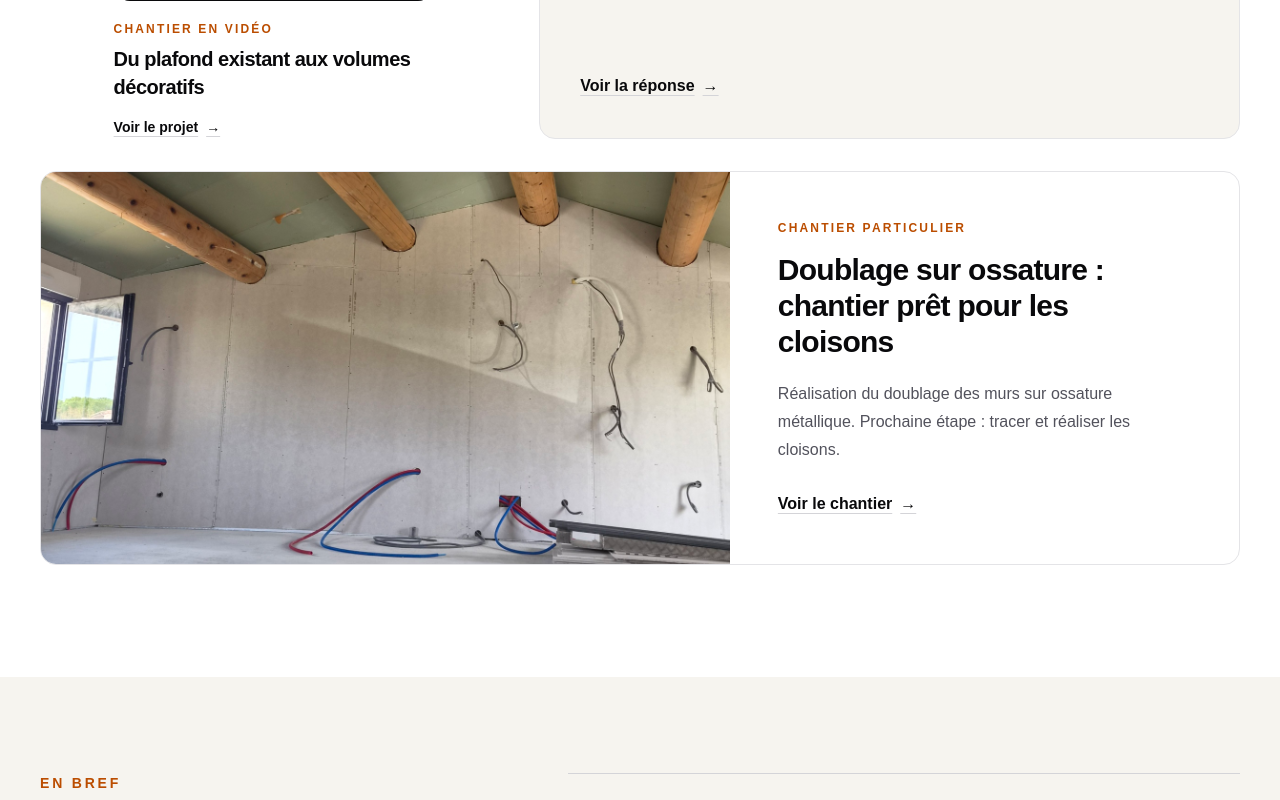
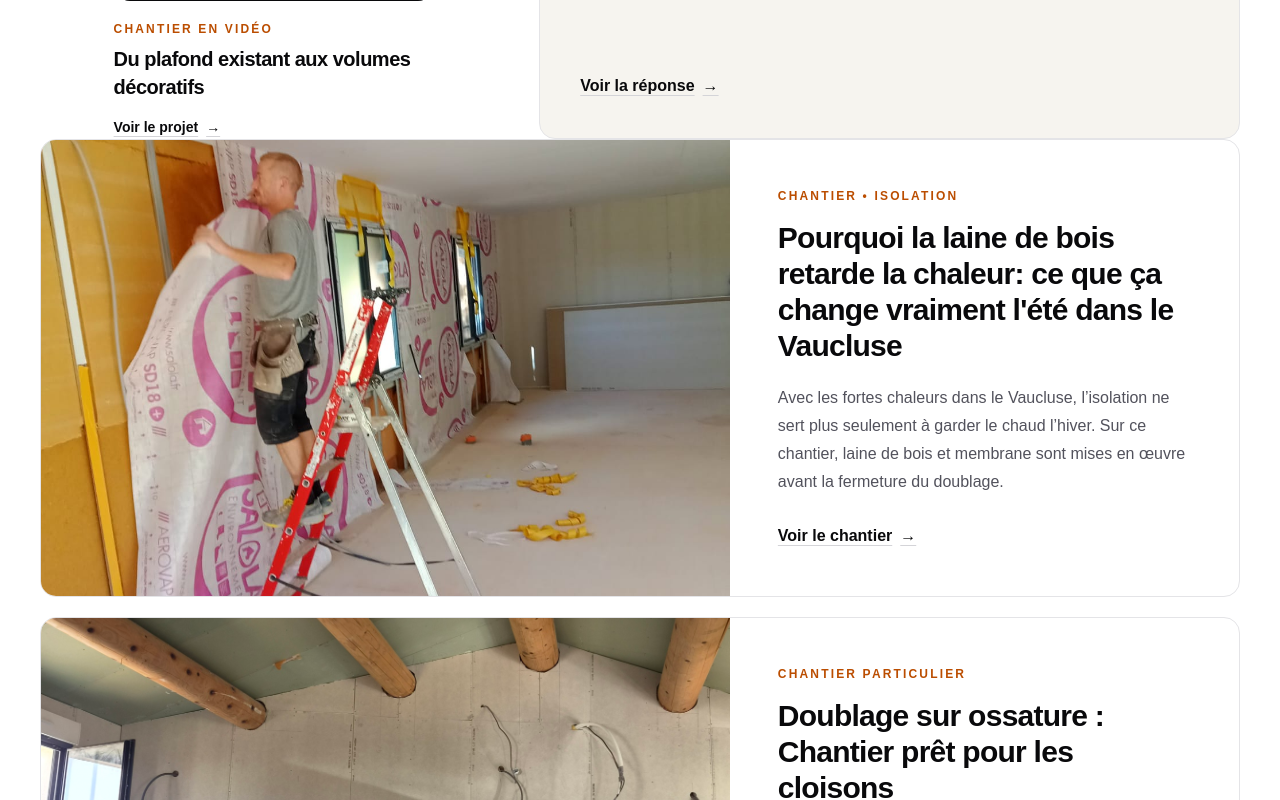
Before and after one commit to grouma84/vaucluse-amenagement-interieur, a Next.js app: page /actu in a window 1280 px wide. Shown: the part 2180-2980 px from the top of the page. Built offline with nearby package versions, Linux system fonts and the light colour scheme; grey boxes are pictures that could not be loaded.

Commit message:
Add wood fibre insulation actu article

```diff
--- a/src/components/actu/ActuFeed.tsx
+++ b/src/components/actu/ActuFeed.tsx
@@ -3,6 +3,7 @@ import { ACTU_FEED } from "@/content/actu"
 import ChantierCard from "./ChantierCard"
 import QuestionCard from "./QuestionCard"
 import ReelCard from "./ReelCard"
+import { ACTU_ARTICLES } from "@/content/actu-articles"
 
 export default function ActuFeed() {
     return (
@@ -36,15 +37,20 @@ export default function ActuFeed() {
                 </div>
 
                 {/* CHANTIER LARGE */}
-                <div className="mt-8">
-                    <ChantierCard
-                        image={ACTU_FEED.chantier.image}
-                        imageAlt={ACTU_FEED.chantier.imageAlt}
-                        category={ACTU_FEED.chantier.category}
-                        title={ACTU_FEED.chantier.title}
-                        excerpt={ACTU_FEED.chantier.excerpt}
-                        href={ACTU_FEED.chantier.href}
-                    />
+                <div className="space-y-5">
+                    {[...ACTU_ARTICLES]
+                        .sort((a, b) => b.publishedAt.localeCompare(a.publishedAt))
+                        .map((article) => (
+                            <ChantierCard
+                                key={article.slug}
+                                category={article.category}
+                                title={article.title}
+                                excerpt={article.excerpt}
+                                image={article.image}
+                                imageAlt={article.imageAlt}
+                                href={`/actu/${article.slug}`}
+                            />
+                        ))}
                 </div>
 
             </div>
--- a/src/content/actu-articles.ts
+++ b/src/content/actu-articles.ts
@@ -54,6 +54,53 @@ export const ACTU_ARTICLES: ActuArticle[] = [
         serviceLabel:
             "Voir nos travaux de cloisons et doublages",
     },
+    {
+        slug: "isolation-laine-de-bois-chaleur-vaucluse",
+
+        category: "CHANTIER • ISOLATION",
+
+        title:
+            "Pourquoi la laine de bois retarde la chaleur: ce que ça change vraiment l'été dans le Vaucluse",
+
+        excerpt:
+            "Avec les fortes chaleurs dans le Vaucluse, l’isolation ne sert plus seulement à garder le chaud l’hiver. Sur ce chantier, laine de bois et membrane sont mises en œuvre avant la fermeture du doublage.",
+
+        image:
+            "/images/actu/isolation-laine-de-bois-chaleur-vaucluse.jpg",
+
+        imageAlt:
+            "Plaquiste posant une membrane devant une isolation en laine de bois dans le Vaucluse",
+
+        publishedAt: "2026-09-08",
+
+        location: "Vaucluse",
+
+        intro:
+            "Dans le bâtiment, quand on parle isolation, on pense souvent au froid. Dans le Vaucluse, avec les fortes chaleurs, il faut aussi regarder comment la maison va se comporter en plein été.",
+
+        paragraphs: [
+            "Sur ce chantier, l'isolation en laine de bois est posée dans le doublage. Avant de fermer avec les plaques de plâtre, place maintenant à la pose de la membrane.",
+
+            "La laine de bois est particulièrement adaptée au confort d'été : sa densité lui permet de ralentir la montée en température de la paroi. C'est ce qu'on appelle le déphasage thermique. En clair, quand un mur exposé au soleil chauffe pendant plusieurs heures, l'isolant retarde le moment où cette chaleur atteint l'intérieur de la pièce.",
+
+            "Dans le Vaucluse, ce n'est pas un détail. L'objectif n'est pas de promettre une maison fraîche sans climatisation, mais de limiter la vitesse à laquelle elle monte en température pendant les épisodes de forte chaleur.",
+
+            "La membrane, elle, joue un autre rôle : elle assure la continuité de l'étanchéité à l'air et régule la circulation de la vapeur d'eau dans la paroi. Sur le chantier, c'est souvent aux raccords que tout se joue : autour des fenêtres, dans les angles, au passage des gaines. C'est là qu'il faut être le plus rigoureux avant de fermer.",
+
+            "Un bon isolant derrière une plaque de plâtre ne suffit donc pas à lui seul. C'est l'ensemble — isolant, membrane, raccords et qualité de pose — qui fait la performance réelle de la paroi.",
+
+            "Isoler une maison dans le Vaucluse ne se résume plus à calculer des économies de chauffage. Il faut aussi anticiper la manière dont elle va se comporter après plusieurs jours de forte chaleur.",
+        ],
+
+        next:
+            "À suivre : fermeture du doublage et pose des plaques de plâtre.",
+
+        serviceHref:
+            "/isolation-interieure-carpentras",
+
+        serviceLabel:
+            "Voir nos travaux d’isolation intérieure",
+    },
 ]
 
 export function getActuArticleBySlug(slug: string) {
```
Also changed, not shown: public/images/actu/isolation-laine-de-bois-chaleur-vaucluse.jpg (added).
